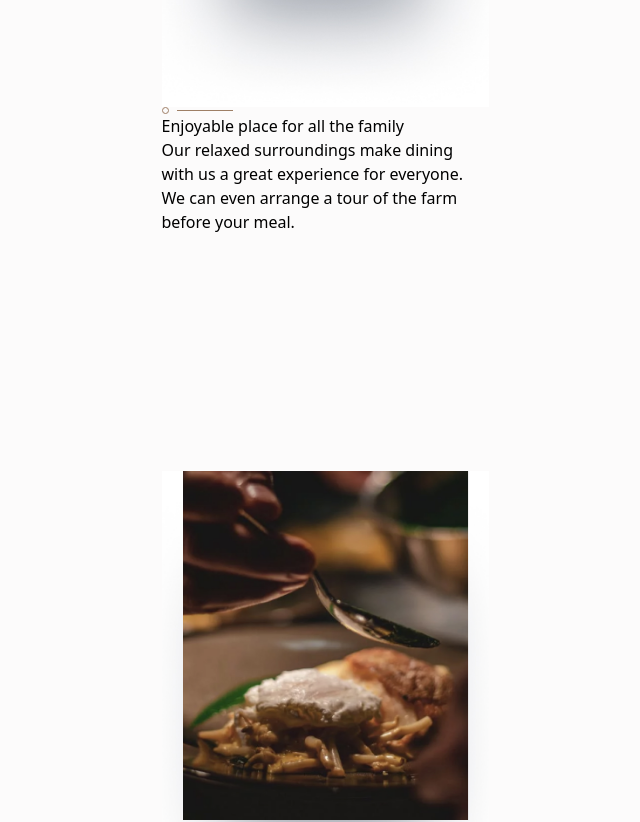
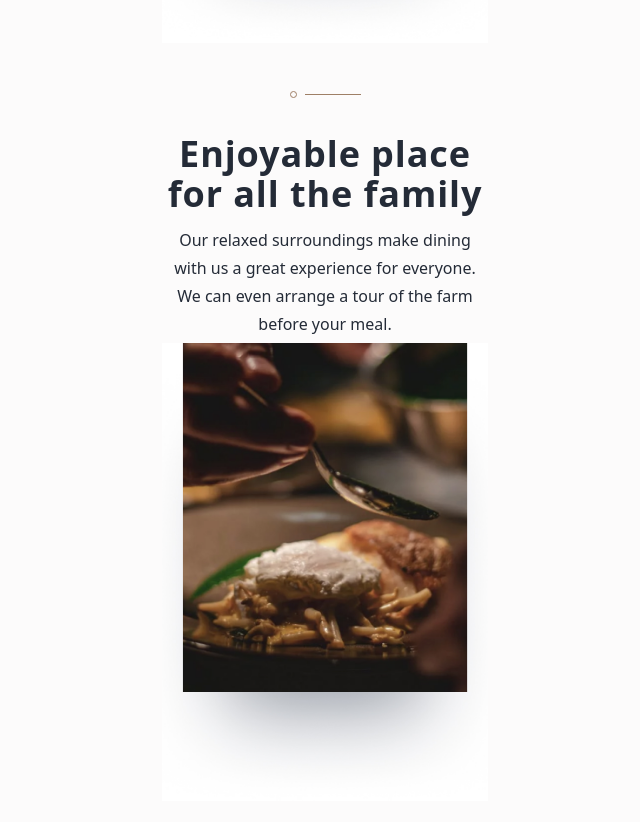
Before and after one commit to neshacascia/verde, a React (Vite) app: page / in a window 1280 px wide. Shown: the part 1311-2133 px from the top of the page, without its empty margins (315-955 px from the left). Built offline with nearby package versions, Linux system fonts and the light colour scheme.

Commit message:
applied styling to the Item components

```diff
--- a/src/components/Item.jsx
+++ b/src/components/Item.jsx
@@ -2,11 +2,13 @@ import divide from '../../public/assets/patterns/pattern-divide.svg';
 
 export default function Item({ item }) {
   return (
-    <div className="text-red w-[327px] h-[662px] ">
-      <img src={item.image} />
+    <div className="text-darkBlue text-center w-[327px] h-[662px] flex flex-col items-center -mt-16">
+      <img src={item.image} className="mb-12" />
       <img src={divide} />
-      <h2>{item.heading}</h2>
-      <p>{item.text}</p>
+      <h2 className="text-4xl font-bold tracking-wide mt-9 mb-3">
+        {item.heading}
+      </h2>
+      <p className="leading-7">{item.text}</p>
     </div>
   );
 }
```
